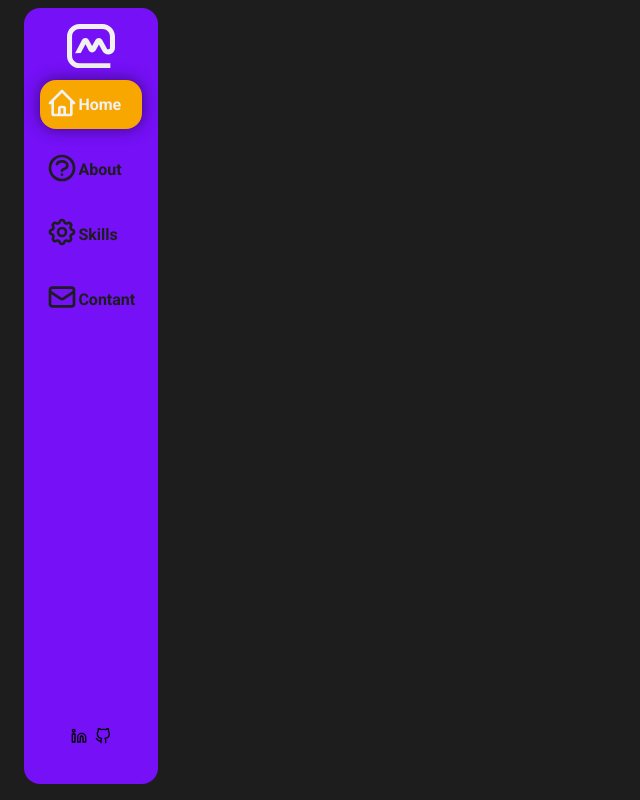
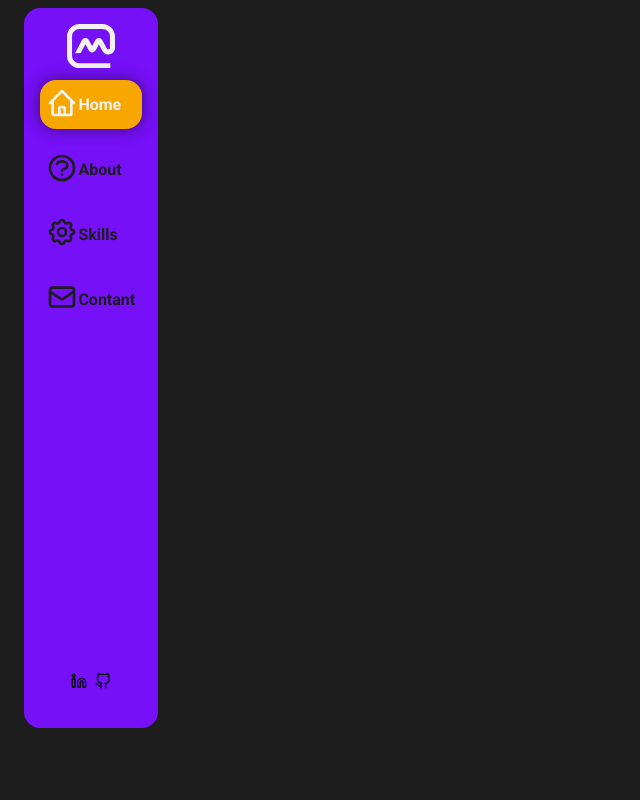
Before and after one commit to mohammadrezaalizade/personalWebsite, a Next.js app: page / in a window 1280 px wide. Shown: the whole page, without its empty margins (0-640 px from the left). Built offline with nearby package versions, Linux system fonts and the light colour scheme.

Commit message:
Change postion header

```diff
--- a/components/header/header.module.scss
+++ b/components/header/header.module.scss
@@ -9,7 +9,8 @@
   margin: 0 1rem;
   padding: 1rem 0.5rem;
   border-radius: 1rem;
-  height: 97vh;
+  position: fixed;
+  height: 90vh;
   svg#logo {
     width: 3rem;
     height: auto;
```
